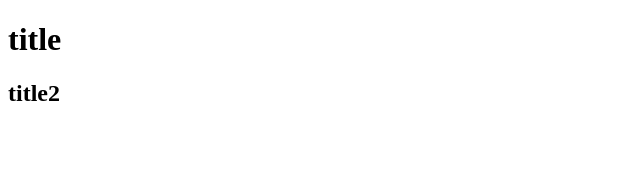
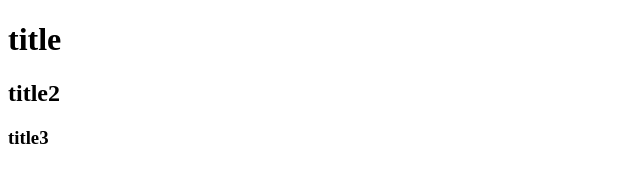
Before and after one commit to limseewon/git_ex, a plain HTML site: page index.html in a window 1280 px wide. Shown: the full height of the page, 0-640 px from the left. Drawn offline with Linux system fonts and the light colour scheme.

Commit message:
h3 추가

```diff
--- a/index.html
+++ b/index.html
@@ -6,6 +6,8 @@
   <title>Document</title>
 </head>
 <body>
-  <h1> title </h1><h2>title2</h2>
+  <h1>title</h1>
+  <h2>title2</h2>
+  <h3>title3</h3>
 </body>
 </html>
```
